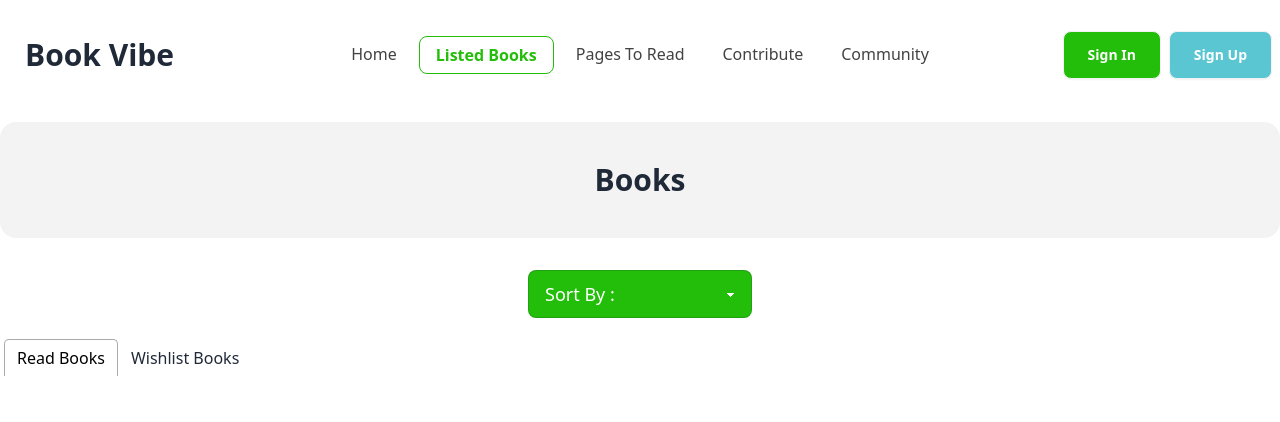
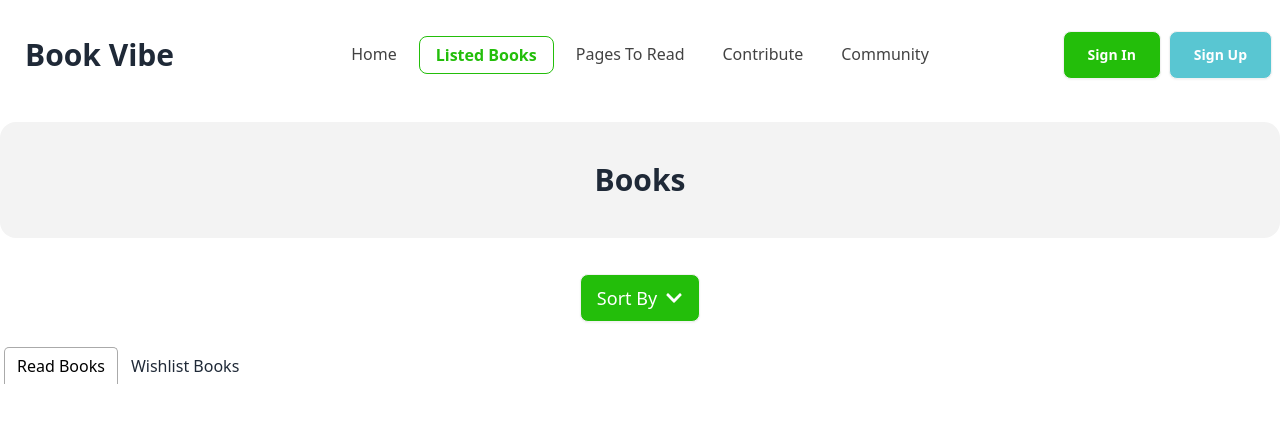
Before and after one commit to Amin7775/Book-Vibe-with-React-Router, a React (Vite) app: page /listedBooks in a window 1280 px wide. Shown: the top 422 px of the page. Built offline with nearby package versions, Linux system fonts and the light colour scheme; a web font is replaced by a local one.

Commit message:
Added sort functionality on listed book page

```diff
--- a/src/components/ListedBooks/ListedBooks.jsx
+++ b/src/components/ListedBooks/ListedBooks.jsx
@@ -1,23 +1,53 @@
 import { useState } from "react";
-import { Tab, Tabs, TabList, TabPanel } from 'react-tabs';
-import 'react-tabs/style/react-tabs.css';
-import { getReadData, getWishlistData } from "../../utilities/LocalStorage/localStorage";
+import { Tab, Tabs, TabList, TabPanel } from "react-tabs";
+import "react-tabs/style/react-tabs.css";
+import {
+  getReadData,
+  getWishlistData,
+} from "../../utilities/LocalStorage/localStorage";
 import ShowBook from "./ShowBook/ShowBook";
+import {
+  sortByPages,
+  sortByRating,
+  sortByYear,
+} from "../../utilities/Sort/sort";
+import { FaChevronDown } from "react-icons/fa";
 
 const ListedBooks = () => {
-  const [selectedOption, setSelectedOption] = useState("");
-  const readData = getReadData()
-  const wishlistData = getWishlistData()
-  const [showReadData,setShowReadData]=useState(readData)
-  const [showWishListData,setWishListData] = useState(wishlistData)
-  console.log("read data", showReadData)
-  console.log('wishlist', wishlistData)
+  const readData = getReadData();
+  const wishlistData = getWishlistData();
+  const [showReadData, setShowReadData] = useState(readData);
+  const [showWishListData, setWishListData] = useState(wishlistData);
+  // console.log("read data", showReadData);
+  // console.log("wishlist", wishlistData);
 
-  const handleChange = (event) => {
-    event.preventDefault();
-    setSelectedOption(event.target.value);
+  const handleChange = (selected) => {
+    // event.preventDefault();
+    // console.log(selected);
+    // const selectValue = event.target.value;
+    // setSelectedOption(event.target.value);
+    if (selected == "rating") {
+      const res = sortByRating(showReadData);
+      const wishlistRes = sortByRating(showWishListData);
+      setWishListData([...wishlistRes]);
+      setShowReadData([...res]);
+      console.log("yo", showReadData);
+    } else if (selected == "totalPages") {
+      const res = sortByPages(showReadData);
+      const wishlistRes = sortByPages(showWishListData);
+      setWishListData([...wishlistRes]);
+      setShowReadData([...res]);
+    } else if (selected == "yearOfPublishing") {
+      const res = sortByYear(showReadData);
+      const wishlistRes = sortByYear(showWishListData);
+      setWishListData([...wishlistRes]);
+      setShowReadData([...res]);
+    } else if (selected == "default") {
+      setWishListData(wishlistData);
+      setShowReadData(readData);
+    }
   };
-  console.log(selectedOption);
+  // console.log(selectedOption);
   return (
     <div>
       {/* heading */}
@@ -26,24 +56,35 @@ const ListedBooks = () => {
       </div>
       {/* sort */}
       <div className="flex items-center justify-center text-white px-1 mb-5">
-        <select
-          className="select select-bordered w-full max-w-56 bg-[#23BE0A] text-white text-lg font-medium "
-          value={selectedOption}
-          onChange={handleChange}
+        <div className="dropdown">
+          <div tabIndex={0} role="button" className="btn text-white text-lg font-medium m-1 bg-[#23BE0A] hover:bg-[#23BE0A]/[.90]">
+            Sort By <FaChevronDown />
+
+          </div>
+          <ul
+            tabIndex={0}
+            className="dropdown-content z-[1] menu p-2 shadow bg-base-200 rounded-box w-52"
           >
-          <option disabled value="" className="bg-white text-black">
-            Sort By :
-          </option>
-          <option value="rating" className="bg-white text-black">
-            Rating
-          </option>
-          <option value="pages" className="bg-white text-black">
-            Number Of Pages
-          </option>
-          <option value="year" className="bg-white text-black">
-            Publisher Year
-          </option>
-        </select>
+            <li className="text-black text-center" onClick={() => handleChange("default")}>
+              <a>Time Listed(default)</a>
+            </li>
+            <li className="text-black text-center" onClick={() => handleChange("rating")}>
+              <a>Rating</a>
+            </li>
+            <li
+              className="text-black text-center"
+              onClick={() => handleChange("totalPages")}
+            >
+              <a> Number Of Pages</a>
+            </li>
+            <li
+              className="text-black text-center"
+              onClick={() => handleChange("yearOfPublishing")}
+            >
+              <a>Publisher Year</a>
+            </li>
+          </ul>
+        </div>
       </div>
       {/* container */}
       {/* react tab */}
@@ -55,17 +96,17 @@ const ListedBooks = () => {
         {/* read */}
         <TabPanel>
           <div className="flex flex-col gap-6 my-8 p-5 lg:p-0">
-        {
-            showReadData.map(book => <ShowBook key={book.bookId} book={book}></ShowBook>)
-        }
+            {showReadData.map((book) => (
+              <ShowBook key={book.bookId} book={book}></ShowBook>
+            ))}
           </div>
         </TabPanel>
         {/* wishlist */}
         <TabPanel>
           <div className="flex flex-col gap-6 my-8 p-5 lg:p-0">
-        {
-            showWishListData.map(book => <ShowBook key={book.bookId} book={book}></ShowBook>)
-        }
+            {showWishListData.map((book) => (
+              <ShowBook key={book.bookId} book={book}></ShowBook>
+            ))}
           </div>
         </TabPanel>
       </Tabs>
--- a/src/components/ListedBooks/ShowBook/ShowBook.jsx
+++ b/src/components/ListedBooks/ShowBook/ShowBook.jsx
@@ -4,7 +4,7 @@ import { SiPowerpages } from "react-icons/si";
 import { Link } from "react-router-dom";
 
 const ShowBook = ({ book }) => {
-  console.log(book);
+  // console.log(book);
 
   const {
     bookId,
@@ -44,7 +44,7 @@ const ShowBook = ({ book }) => {
           </div>
           <div className="flex gap-2 items-center text-[#13131399]">
             <SiPowerpages />
-            <p>Publisher : {publisher}</p>
+            <p>Pages : {totalPages}</p>
           </div>
         </div>
         {/* line */}
--- /dev/null
+++ b/src/utilities/Sort/sort.js
@@ -0,0 +1,12 @@
+export const sortByRating = (books) =>{
+    const res = books.sort((a,b)=>a.rating - b.rating )
+    return res
+}
+export const sortByPages = (books) =>{
+    const res = books.sort((a,b)=>a.totalPages - b.totalPages )
+    return res
+}
+export const sortByYear = (books) =>{
+    const res = books.sort((a,b)=>a.yearOfPublishing - b.yearOfPublishing )
+    return res
+}
```
Lines whose indentation alone changed are shown as unchanged.
